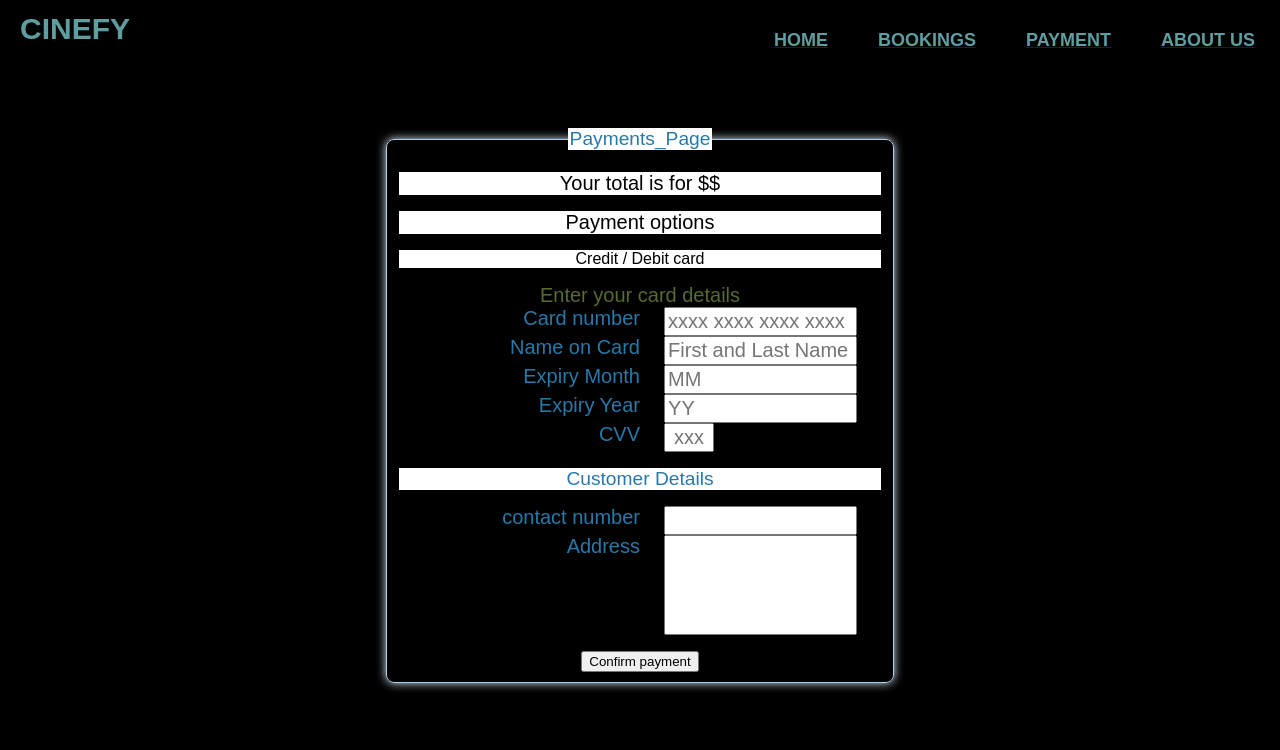
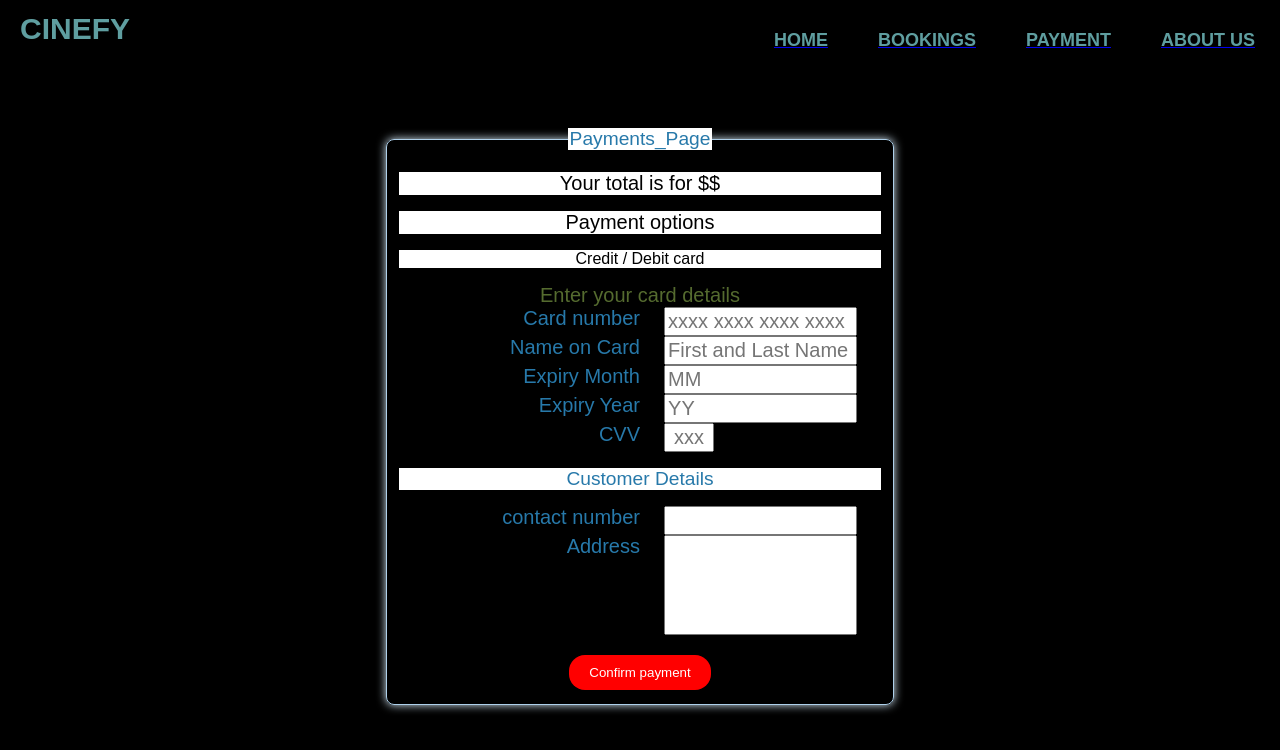
Before and after one commit to parasharparth/cinefy-frontend, a React (Create React App) app: page /payment in a window 1280 px wide. Shown: the top 750 px of the page. Built offline with nearby package versions, Linux system fonts and the light colour scheme.

Commit message:
Update payment.css

```diff
--- a/src/components/Payment/payment.css
+++ b/src/components/Payment/payment.css
@@ -10,3 +10,16 @@
     width:50px;
     fontSize:20px;
 }
+
+#submit{
+    background-color: red;
+    border: none;
+    color: white;
+    padding: 10px 20px;
+    text-align: center;
+    text-decoration: none;
+    display: inline-block;
+    margin: 4px 2px;
+    cursor: pointer;
+    border-radius: 16px;
+}
```
